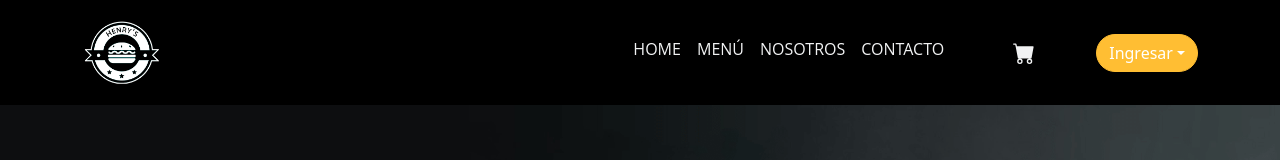
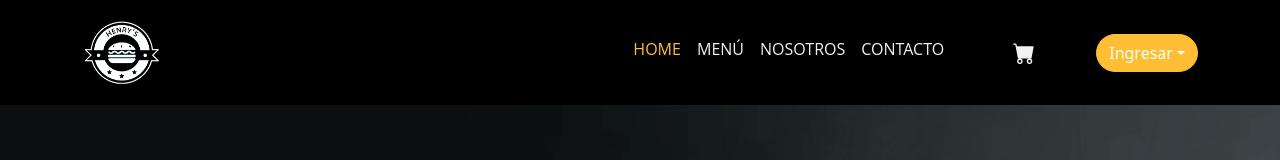
Before and after one commit to mabhyHs/Henrys-app, a React (Create React App) app in the folder client/: page / in a window 1280 px wide. Shown: the top 160 px of the page. Built offline with nearby package versions, Linux system fonts and the light colour scheme; no server answers.

Commit message:
modificacion de /home a /

```diff
--- a/client/src/Components/NavBar/NavBar.jsx
+++ b/client/src/Components/NavBar/NavBar.jsx
@@ -43,7 +43,7 @@ function NavBar() {
     dispatch(setLoginState(false));
 
     if (isAuthenticated) {
-        logout()
+      logout();
     }
   }
 
@@ -71,7 +71,7 @@ function NavBar() {
             navbarScroll
           >
             <Nav.Link
-              className={path === "/home" ? "linkActive" : ""}
+              className={path === '/' ? 'linkActive' : ''}
               as={Link}
               to="/"
               onClick={() => {
@@ -81,7 +81,7 @@ function NavBar() {
               Home
             </Nav.Link>
             <Nav.Link
-              className={path === "/menu" ? "linkActive" : ""}
+              className={path === '/menu' ? 'linkActive' : ''}
               as={Link}
               to="/menu"
               onClick={() => {
@@ -91,7 +91,7 @@ function NavBar() {
               Menú
             </Nav.Link>
             <Nav.Link
-              className={path === "/nosotros" ? "linkActive" : ""}
+              className={path === '/nosotros' ? 'linkActive' : ''}
               as={Link}
               to="/nosotros"
               onClick={() => {
@@ -101,9 +101,10 @@ function NavBar() {
               Nosotros
             </Nav.Link>
             <Nav.Link
-              className={path === "/contacto" ? "linkActive" : ""}
+              className={path === '/contacto' ? 'linkActive' : ''}
               as={Link}
-              to="/contacto">
+              to="/contacto"
+            >
               Contacto
             </Nav.Link>
             <Nav.Link
```
